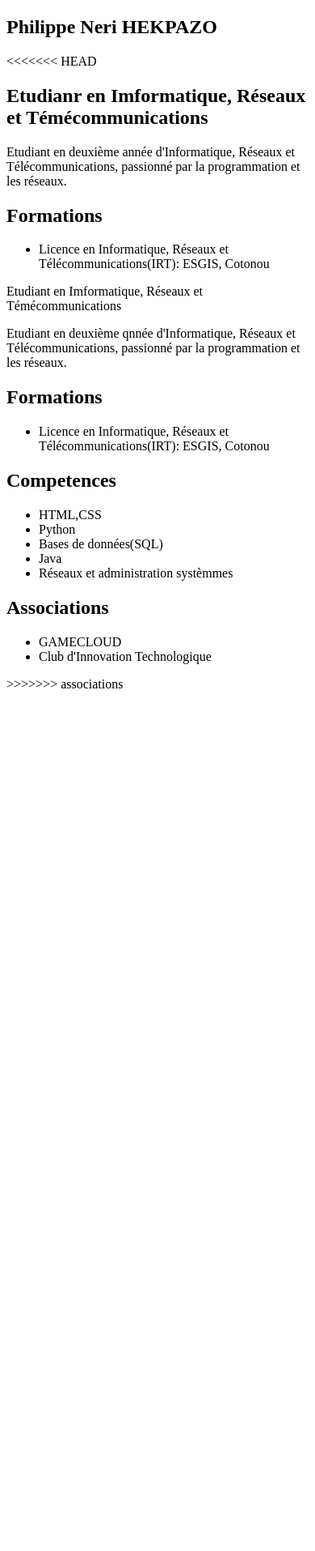
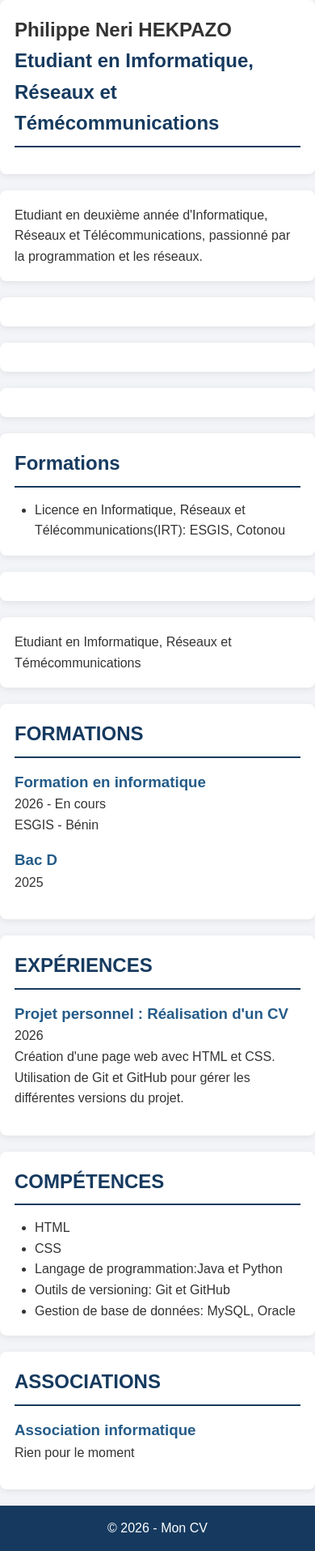
Before and after one commit to Corneille26/mon-cv, a plain HTML site: page index.html in a window 390 px wide. Shown: the whole page at 81% size. Before the commit the page ends 862 px from the top, so only its background shows below. Drawn offline with Linux system fonts and the light colour scheme.

Commit message:
mise en place du style css

```diff
--- a/index.html
+++ b/index.html
@@ -9,8 +9,7 @@
 <body>
     <section  id="titre">
         <h1>Philippe Neri HEKPAZO</h1>
-<<<<<<< HEAD
-        <h2>Etudianr en Imformatique, Réseaux et Témécommunications</h2>
+        <h2>Etudiant en Imformatique, Réseaux et Témécommunications</h2>
     </section>
     <section  id="description">
         <p>Etudiant en deuxième année d'Informatique, Réseaux et Télécommunications, passionné par la programmation et les réseaux.</p>
@@ -25,36 +24,72 @@
         </ul>
     </section>
     <section  id="competences"></section>
-    <section  id="associations"></section
-=======
+    <section  id="associations"></secti
         <h2>Etudiant en Imformatique, Réseaux et Témécommunications</h2>
         </section>
-    <section  id="description">
-        <p>Etudiant en deuxième qnnée d'Informatique, Réseaux et Télécommunications, passionné par la programmation et les réseaux.</p>
+
+        <!-- FORMATIONS -->
+        <section>
+            <h2>FORMATIONS</h2>
+
+            <div class="item">
+                <h3>Formation en informatique</h3>
+                <p>2026 - En cours</p>
+                <p>ESGIS - Bénin</p>
+            </div>
+
+            <div class="item">
+                <h3>Bac D</h3>
+                <p>2025</p>
+            </div>
         </section>
-    <section  id="formations">
-        <h2>Formations</h2>
+
+        <!-- EXPERIENCES -->
+        <section>
+            <h2>EXPÉRIENCES</h2>
+
+            <div class="item">
+                <h3>Projet personnel : Réalisation d'un CV</h3>
+                <p>2026</p>
+                <p>
+                    Création d'une page web avec HTML et CSS.
+                    Utilisation de Git et GitHub pour gérer
+                    les différentes versions du projet.
+                </p>
+            </div>
+
+        </section>
+
+        <!-- COMPETENCES -->
+        <section>
+            <h2>COMPÉTENCES</h2>
+
             <ul>
-            <li>Licence en Informatique, Réseaux et Télécommunications(IRT): ESGIS, Cotonou</li>
+                <li>HTML</li>
+                <li>CSS</li>
+                <li>Langage de programmation:Java et Python</li>
+                <li>Outils de versioning: Git et GitHub</li>
+                <li>Gestion de base de données: MySQL, Oracle</li>
             </ul>
         </section>
-    <section  id="competences">
-        <h2>Competences</h2>
-        <ul>
-            <li>HTML,CSS</li>
-            <li>Python</li>
-            <li>Bases de données(SQL)</li>
-            <li>Java</li>
-            <li>Réseaux et administration systèmmes</li>
-        </ul>
+
+        <!-- ASSOCIATIONS -->
+        <section>
+            <h2>ASSOCIATIONS</h2>
+
+            <div class="item">
+                <h3>Association informatique</h3>
+                <p>
+                    Rien pour le moment
+                </p>
+            </div>
         </section>
-    <section  id="associations">
-        <h2>Associations</h2>
-        <ul>
-            <li>GAMECLOUD</li>
-            <li>Club d'Innovation Technologique</li>
-        </ul>
-    </section>
->>>>>>> associations
+
+    </main>
+
+    <footer>
+        <p>© 2026 - Mon CV</p>
+    </footer>
+
 </body>
 </html>
--- a/style.css
+++ b/style.css
@@ -0,0 +1,90 @@
+/* STYLE GENERAL */
+* {
+    margin: 0;
+    padding: 0;
+    box-sizing: border-box;
+}
+
+body {
+    font-family: Arial, sans-serif;
+    background-color: #f2f4f7;
+    color: #333;
+    line-height: 1.6;
+}
+
+/* EN-TETE */
+.header {
+    background-color: #163a5f;
+    color: white;
+    text-align: center;
+    padding: 40px 20px;
+}
+
+.header h1 {
+    font-size: 32px;
+    margin-bottom: 10px;
+}
+
+.header h2 {
+    font-size: 20px;
+    margin-bottom: 15px;
+}
+
+/* CONTENU PRINCIPAL */
+.container {
+    width: 85%;
+    max-width: 900px;
+    margin: 30px auto;
+}
+
+/* SECTIONS */
+section {
+    background-color: white;
+    margin-bottom: 20px;
+    padding: 25px;
+    border-radius: 8px;
+    box-shadow: 0 2px 8px rgba(0, 0, 0, 0.08);
+}
+
+section h2 {
+    color: #163a5f;
+    border-bottom: 2px solid #163a5f;
+    padding-bottom: 8px;
+    margin-bottom: 15px;
+}
+
+/* ELEMENTS */
+.item {
+    margin-bottom: 15px;
+}
+
+.item h3 {
+    color: #245b88;
+}
+
+ul {
+    padding-left: 25px;
+}
+
+/* PIED DE PAGE */
+footer {
+    background-color: #163a5f;
+    color: white;
+    text-align: center;
+    padding: 15px;
+}
+
+/* ADAPTATION AUX TELEPHONES */
+@media (max-width: 600px) {
+    .container {
+        width: 95%;
+    }
+
+    .header h1 {
+        font-size: 24px;
+    }
+
+    section {
+        padding: 18px;
+    }
+}
```
Lines whose indentation alone changed are shown as unchanged.
